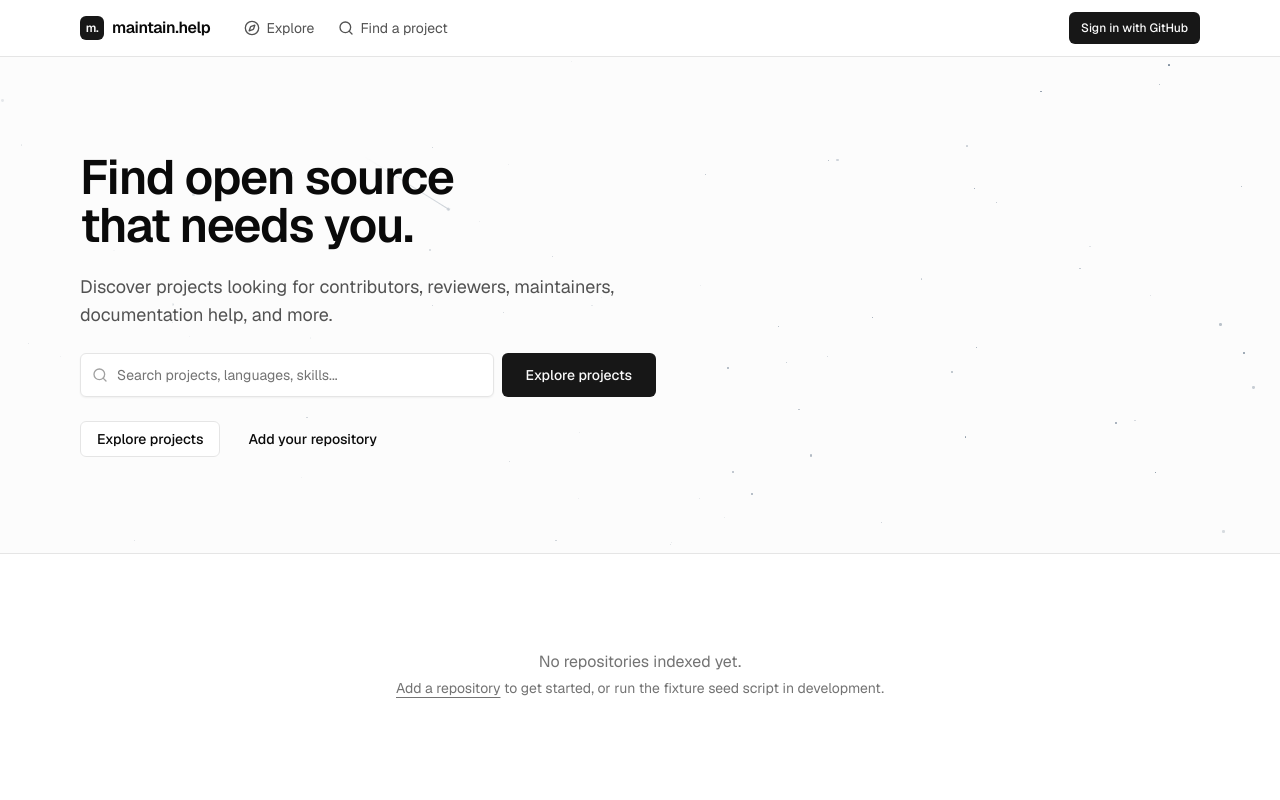
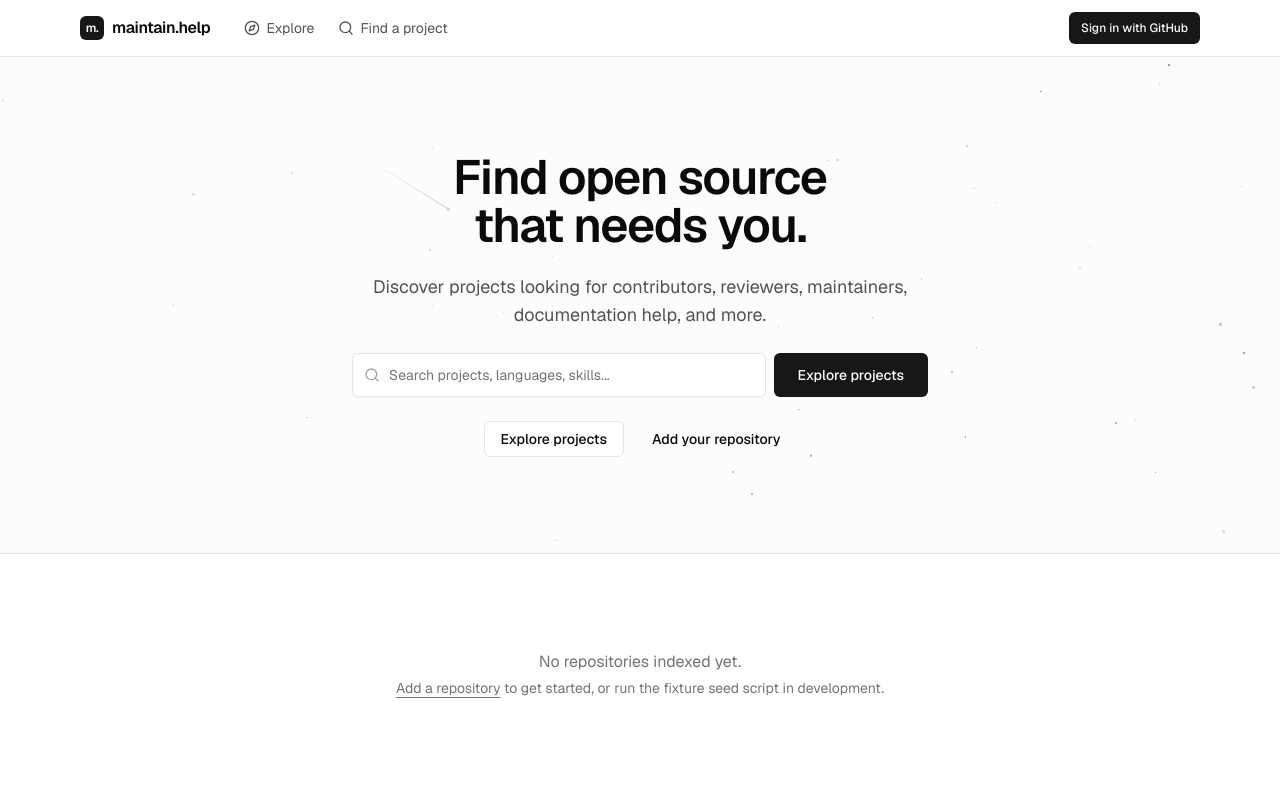
Before and after one commit to byalex33/maintain.help, a Next.js app: page / in a window 1280 px wide. Shown: the top 800 px of the page. Built offline with nearby package versions, Linux system fonts and the light colour scheme; no server answers; the database is empty.

Commit message:
Center the homepage hero content and actions (#46)
* Center the homepage hero content and actions

* Constrain centered hero actions to the available width

```diff
--- a/src/app/page.tsx
+++ b/src/app/page.tsx
@@ -17,7 +17,7 @@ export default async function HomePage() {
     <div>
       <section className="relative isolate overflow-hidden border-b border-neutral-200 bg-neutral-50/60 dark:border-neutral-800 dark:bg-neutral-950">
         <HeroStars />
-        <div className="relative mx-auto flex max-w-6xl flex-col items-start gap-6 px-4 py-16 sm:py-24">
+        <div className="relative mx-auto flex max-w-6xl flex-col items-center gap-6 px-4 py-16 text-center sm:py-24">
           <h1 className="max-w-2xl text-4xl font-semibold tracking-tight text-balance sm:text-5xl">
             Find open source that needs you.
           </h1>
@@ -27,7 +27,7 @@ export default async function HomePage() {
 
           <HeroSearch />
 
-          <div className="flex flex-wrap items-center gap-3">
+          <div className="flex w-full flex-wrap items-center justify-center gap-3">
             <Button asChild variant="outline">
               <Link href="/explore">Explore projects</Link>
             </Button>
```
